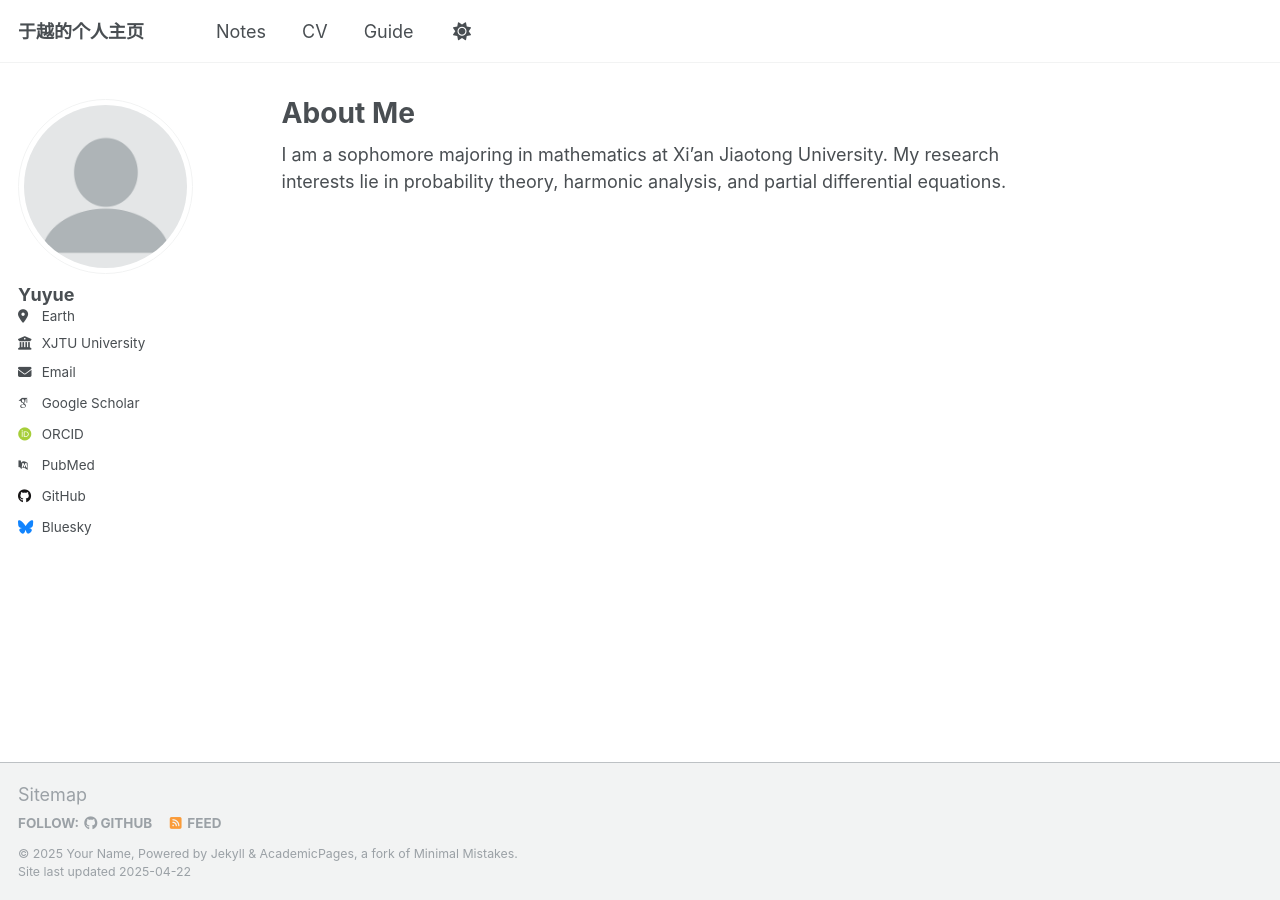
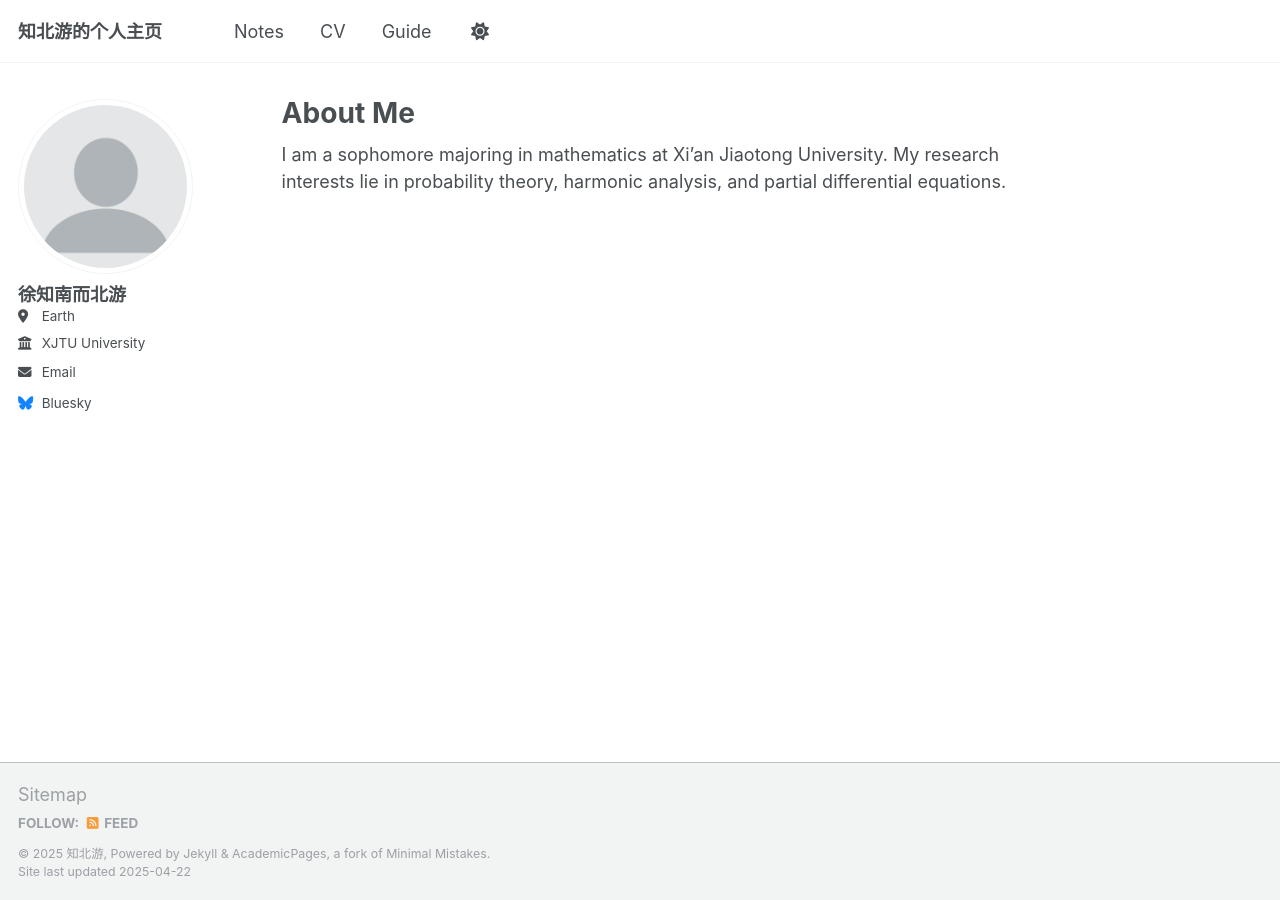
Before and after one commit to 9024yuy/9024yuy.github.io, a Jekyll site: the page built from _pages/about.md, in a window 1280 px wide. Built offline with Jekyll 4.4.1, drawn with Linux system fonts in a browser that asks for light colours; some web fonts are replaced.

Commit message:
Update _config.yml

```diff
--- a/_config.yml
+++ b/_config.yml
@@ -9,9 +9,9 @@
 # Basic Site Settings
 locale                   : "en-US"
 site_theme               : "default"
-title                    : "于越的个人主页"
+title                    : "知北游的个人主页"
 title_separator          : "-"
-name                     : &name "Your Name"
+name                     : &name "知北游"
 description              : &description "personal description"
 url                      : https://9024yuy.github.io # the base hostname & protocol for your site e.g. "https://[your GitHub username].github.io"
 baseurl                  : "" # the subpath of your site, e.g. "/blog"
@@ -23,7 +23,7 @@ repository               : "academicpages/academicpages.github.io"
 author:
   # Biographic information
   avatar           : "profile.png"
-  name             : "Yuyue"
+  name             : "徐知南而北游"
   pronouns         : # example: "she/her"
   bio              : #"Short biography for the left-hand sidebar"
   location         : "Earth"
@@ -33,11 +33,11 @@ author:
 
   # Academic websites
   arxiv            : # URL - Update with the correct link to your profile
-  googlescholar    : "https://scholar.google.com/citations?user=PS_CX0AAAAAJ"
+  googlescholar    : #"https://scholar.google.com/citations?user=PS_CX0AAAAAJ"
   impactstory      : # URL
-  orcid            : "http://orcid.org/yourorcidurl"
+  orcid            : #"http://orcid.org/yourorcidurl"
   semantic         : # URL
-  pubmed           : "https://www.ncbi.nlm.nih.gov/pubmed/?term=john+snow"
+  pubmed           : #"https://www.ncbi.nlm.nih.gov/pubmed/?term=john+snow"
   researchgate     : # URL
   scopus           : # URL
 
@@ -45,7 +45,7 @@ author:
   bitbucket        : # Username - Update with your username on the site
   codepen          : # Username
   dribbble         : # Username
-  github           : "academicpages"
+  github           : #"academicpages"
   kaggle           : # Username
   stackoverflow    : # User number or user number and name (i.e., use "1" or "1/jeff-atwood")
 
```
